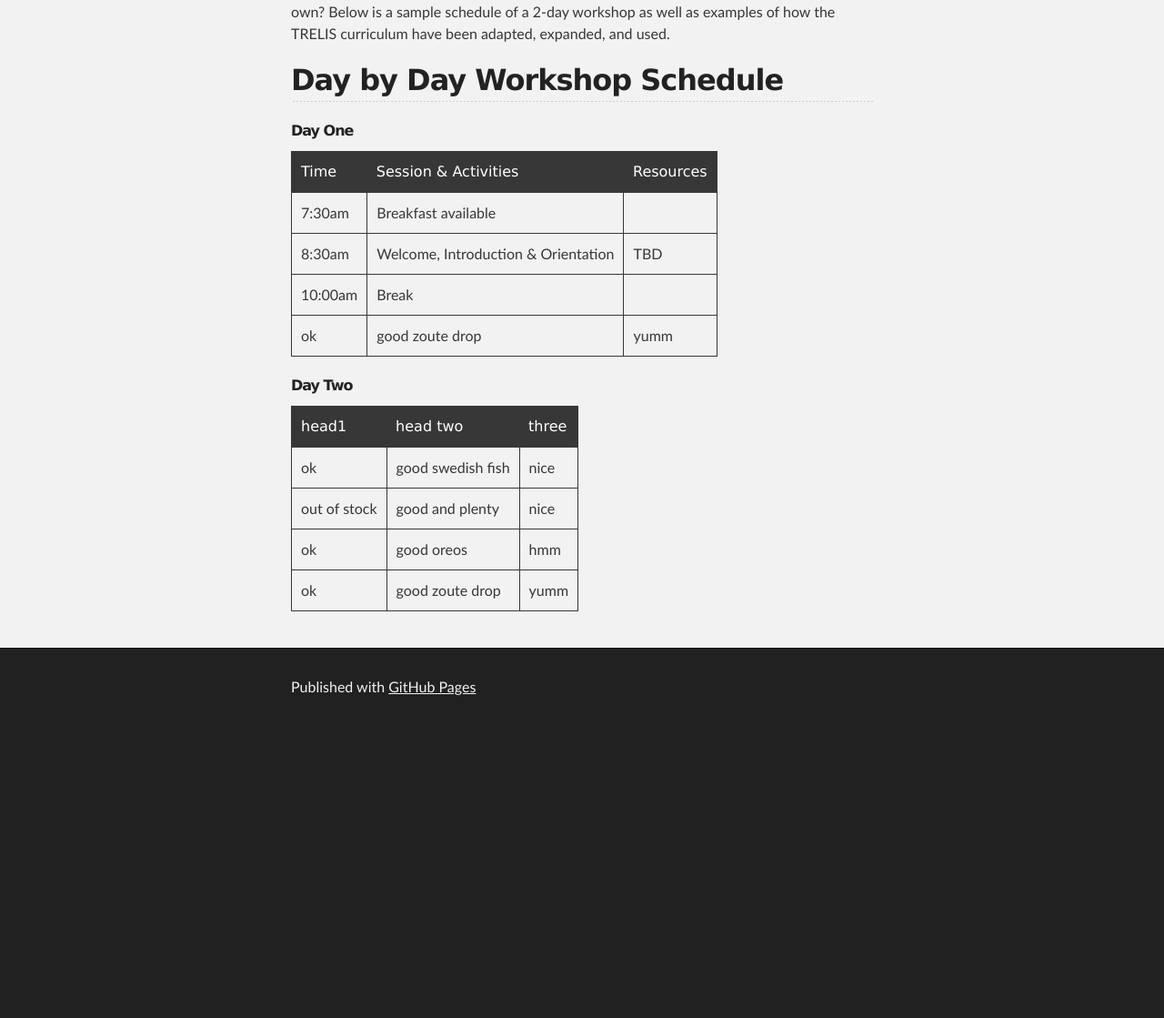
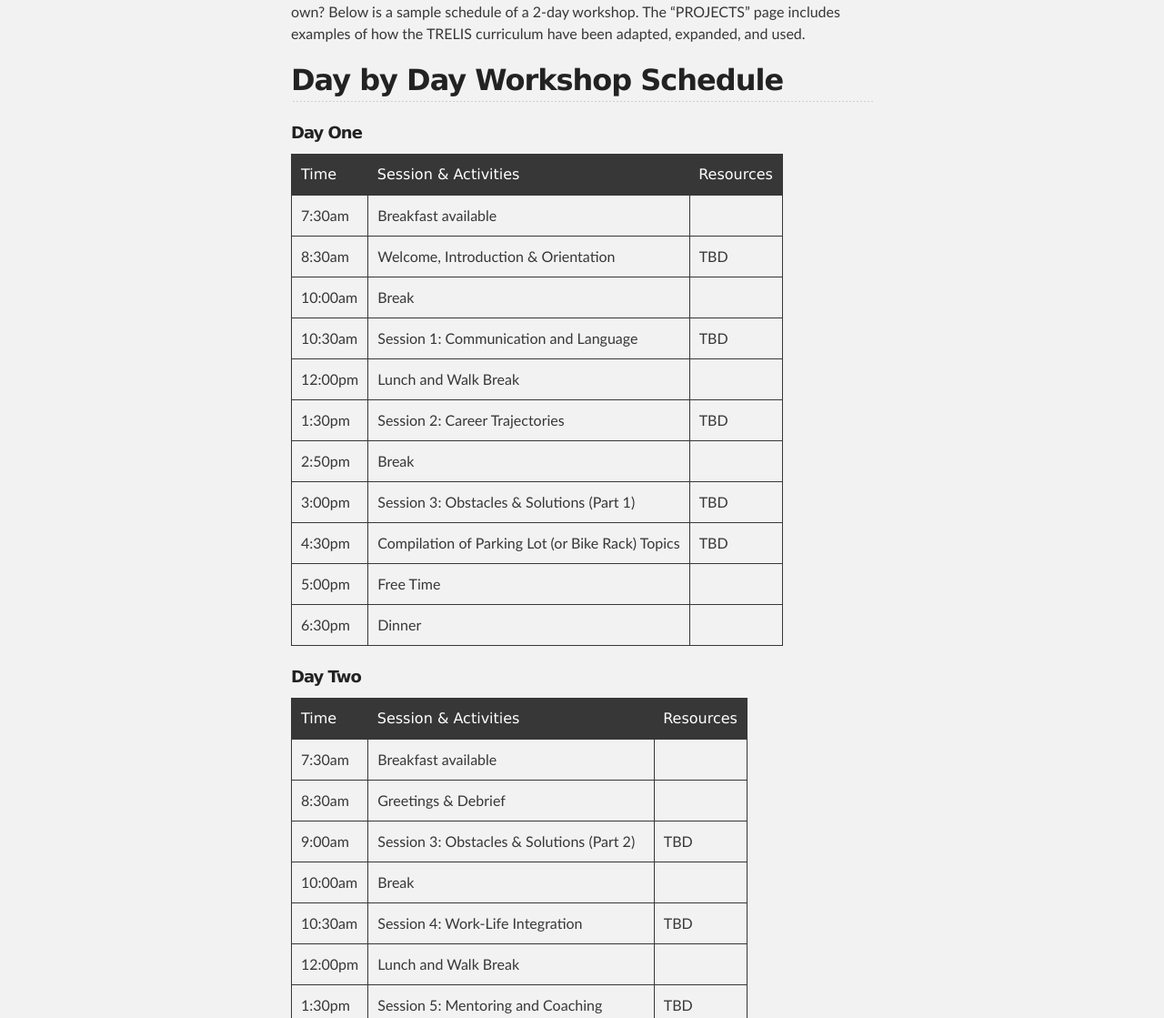
Before and after one commit to TRELIStoolkit/TRELIStoolkit.github.io, a Jekyll site: the page built from index.md, in a window 1280 px wide and 1400 px high, scrolled down 645 px. Shown: the part 281-1400 px from the top of the window at 91% size. Built offline with Jekyll 4.4.1, drawn with Linux system fonts in a browser that asks for light colours; our own code applies the rules of GitHub Pages for plain Markdown files; before the commit the page ends 1728 px from its top, so only the background shows below that; some of the changed text lies outside the part shown.

Commit message:
Fully updated schedule
Based on https://www.ucgis.org/trelis-schedule-2022

```diff
--- a/index.md
+++ b/index.md
@@ -8,24 +8,39 @@ TRELIS (which stands for Training and Retaining Leaders in STEM) was a program f
 
 ![TRELIS_Group](assets/images/ALL_TRELIS.JPG)
 
-Want to run your own meeting, workshop, or work through the TRELIS materials on your own? Below is a sample schedule of a 2-day workshop as well as examples of how the TRELIS curriculum have been adapted, expanded, and used.
+Want to run your own meeting, workshop, or work through the TRELIS materials on your own? Below is a sample schedule of a 2-day workshop. The "PROJECTS" page includes examples of how the TRELIS curriculum have been adapted, expanded, and used.
 
 ## Day by Day Workshop Schedule
 
-###### Day One
+##### Day One
 
 | Time         | Session & Activities         | Resources  |
 |:-------------|:------------------|:------|
 | 7:30am       | Breakfast available |   |
 | 8:30am       | Welcome, Introduction & Orientation   | TBD  |
 | 10:00am      | Break       |   |
-| ok           | good zoute drop   | yumm  |
+| 10:30am      | Session 1: Communication and Language   | TBD  |
+| 12:00pm      | Lunch and Walk Break       |   |
+| 1:30pm       | Session 2: Career Trajectories   | TBD  |
+| 2:50pm       | Break  |  |
+| 3:00pm       | Session 3: Obstacles & Solutions (Part 1)  | TBD  |
+| 4:30pm       | Compilation of Parking Lot (or Bike Rack) Topics   | TBD  |
+| 5:00pm       | Free Time  |   |
+| 6:30pm       | Dinner   |   |
 
-###### Day Two
+##### Day Two
 
-| head1        | head two          | three |
+
+| Time         | Session & Activities         | Resources  |
 |:-------------|:------------------|:------|
-| ok           | good swedish fish | nice  |
-| out of stock | good and plenty   | nice  |
-| ok           | good oreos        | hmm   |
-| ok           | good zoute drop   | yumm  |
+| 7:30am       | Breakfast available |   |
+| 8:30am       | Greetings & Debrief  |   |
+| 9:00am       | Session 3: Obstacles & Solutions (Part 2)       | TBD  |
+| 10:00am      | Break  |   |
+| 10:30am      | Session 4: Work-Life Integration   | TBD  |
+| 12:00pm      | Lunch and Walk Break       |   |
+| 1:30pm       | Session 5: Mentoring and Coaching  | TBD  |
+| 2:30pm       | Review & Responses to Parking Lot Topics  | TBD  |
+| 3:50pm       | Break  |  |
+| 5:00pm       | Free Time  |   |
+| 7:00pm       | Dinner   |   |
```
